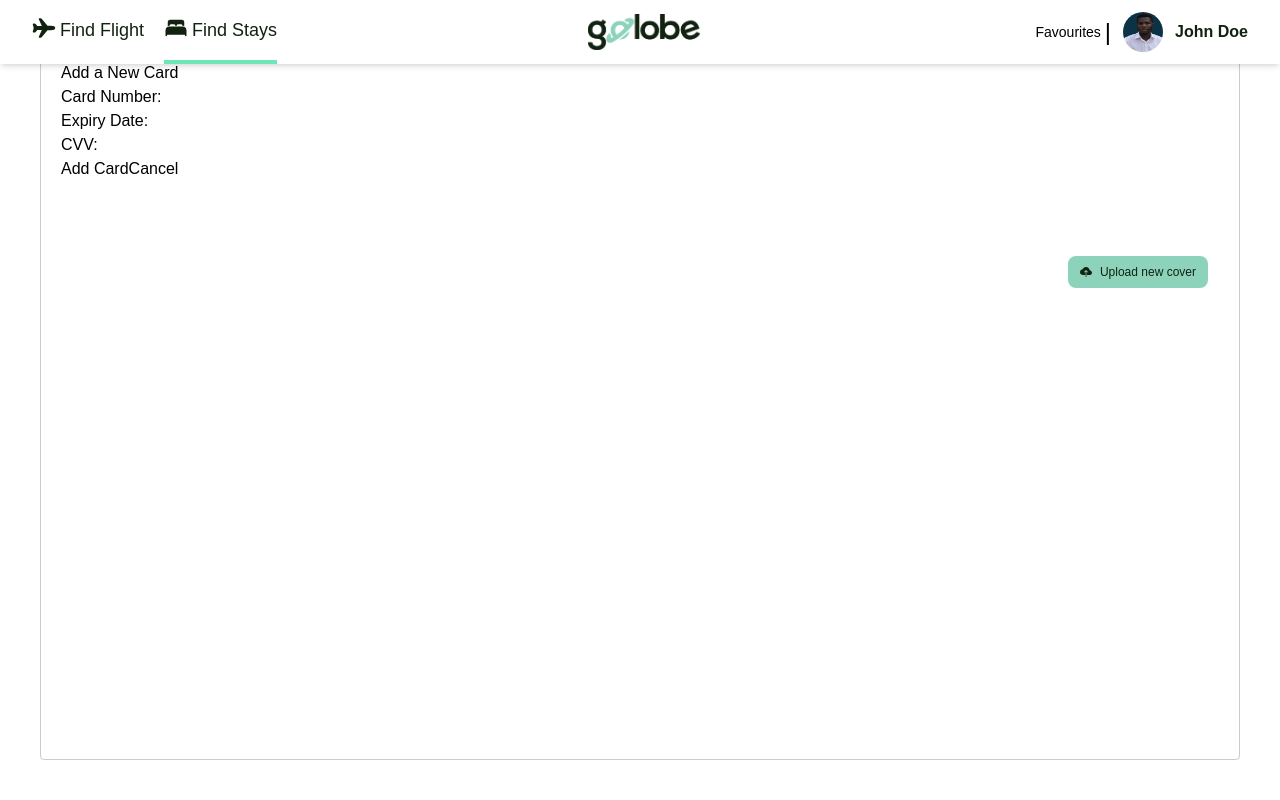
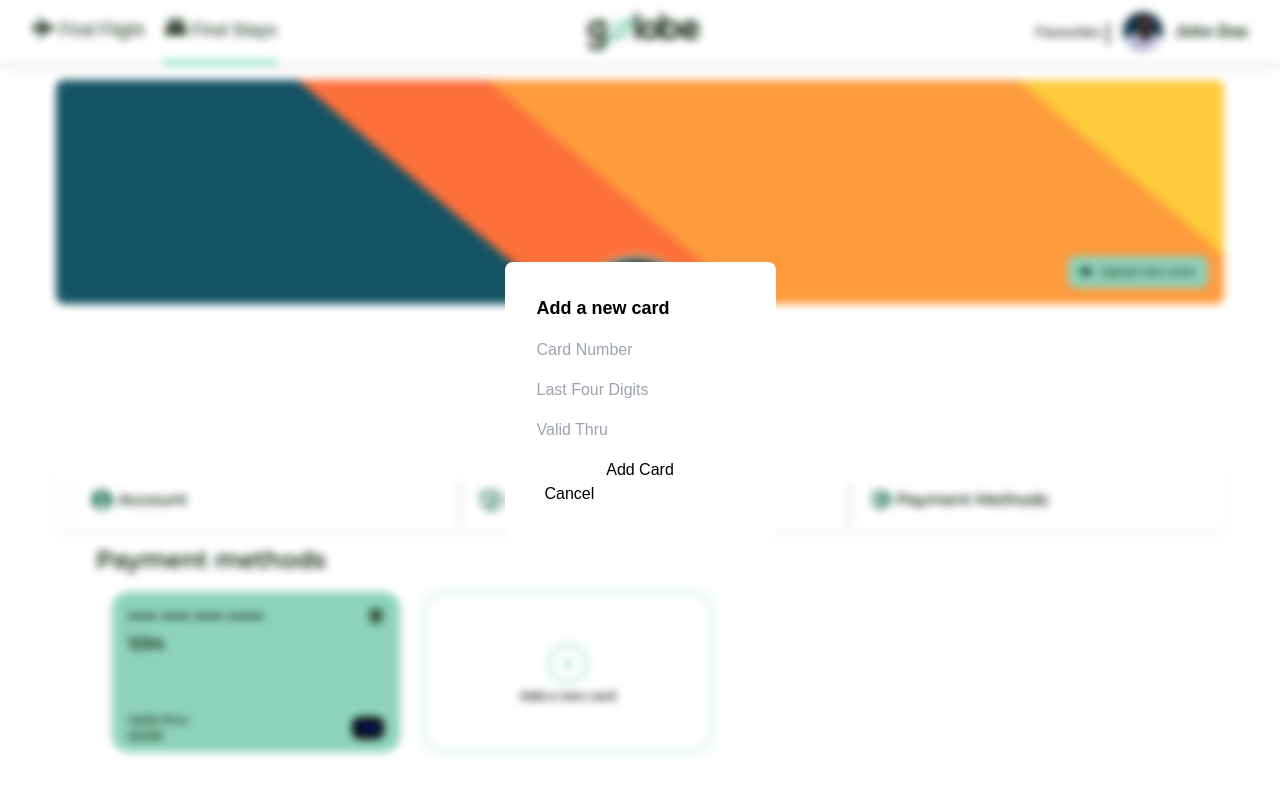
Before and after one commit to Heritagify/Travelling-Website, a React (Vite) app: page /account in a window 1280 px wide. Both pictures are taken after a click on the icon 568 px from the left and 664 px from the top of the page. Shown: the top 800 px of the page. Built offline with nearby package versions, Linux system fonts and the light colour scheme; some icons are missing; a web font is replaced by a local one.

Commit message:
modal displayed succesfully

```diff
--- a/src/AccounFlows/PaymentMethod.jsx
+++ b/src/AccounFlows/PaymentMethod.jsx
@@ -1,77 +1,88 @@
 import React, { useState } from 'react';
-import Modal from 'react-modal';
-import { IoTrashBinSharp } from "react-icons/io5";
-import { CiCirclePlus } from "react-icons/ci";
-import visa from "../assets/VISA-logo.png";
+import { IoTrashBinSharp } from 'react-icons/io5';
+import { CiCirclePlus } from 'react-icons/ci';
+import visa from '../assets/VISA-logo.png';
 
 const PaymentMethod = () => {
-  const [isModalOpen, setIsModalOpen] = useState(false);
+  const [showModal, setShowModal] = useState(false);
+  const [cards, setCards] = useState([
+    // Default card
+    {
+      number: '**** **** **** *****',
+      lastFourDigits: '1234',
+      validThru: '02/28',
+      brand: 'visa',
+    }
+  ]);
 
   const openModal = () => {
-    setIsModalOpen(true);
+    setShowModal(true);
   };
 
   const closeModal = () => {
-    setIsModalOpen(false);
+    setShowModal(false);
   };
 
-  const handleSubmit = (event) => {
-    event.preventDefault();
-    // Handle form submission logic here
-    closeModal(); // Close the modal after submission
+  const handleAddCard = (newCard) => {
+    // Add new card to the state
+    setCards([...cards, newCard]);
+    closeModal();
   };
 
   return (
     <div className='mx-24 my-3'>
       <h1 className='text-2xl font-semibold font-monts text-blackGreen'>Payment methods</h1>
       <div className='flex gap-6 mt-4 mx-4'>
-        <div className='h-40 w-72 bg-mintGreen text-blackGreen rounded-2xl space-y-14'>
+        {cards.map((card, index) => (
+          <div key={index} className='h-40 w-72 bg-mintGreen text-blackGreen rounded-2xl space-y-14'>
             <div className='flex justify-between m-4'>
               <div className='font-bold font-monts'>
-              <p>**** **** **** *****</p>
-              <p>1234</p>
+                <p>{card.number}</p>
+                <p>{card.lastFourDigits}</p>
               </div>
               <IoTrashBinSharp />
             </div>
             <div className='flex justify-between mx-4 items-center'>
               <div className='text-xs font-monts font-semibold'>
                 <p>Valid thru</p>
-              <p>02/28</p>
+                <p>{card.validThru}</p>
               </div>
-            <img src={visa} alt="Visa Logo" className='w-8 bg-black rounded-lg p-1'/>
+              <img src={visa} alt='visa Logo' className='w-8 bg-black rounded-lg p-1' />
             </div>
           </div>
+        ))}
 
         <div className='flex flex-col justify-center font-monts items-center border-2 border-dashed border-mintGreen h-40 w-72 rounded-2xl '>
-          <CiCirclePlus className='text-5xl text-mintGreen' onClick={openModal} />
+          <CiCirclePlus className='text-5xl text-mintGreen cursor-pointer' onClick={openModal} />
           <p className='text-xs font-semibold'>Add a new card</p>
         </div>
       </div>
 
-      <Modal
-        isOpen={isModalOpen}
-        onRequestClose={closeModal}
-        contentLabel="Add New Card Modal"
-      >
-        <h2>Add a New Card</h2>
-        <form onSubmit={handleSubmit}>
-          {/* Your form fields for adding a new card */}
-          <div>
-            <label htmlFor="cardNumber">Card Number:</label>
-            <input type="text" id="cardNumber" name="cardNumber" required />
+      {/* Modal */}
+      {showModal && (
+        <div className='fixed inset-0 z-50 flex items-center justify-center backdrop-filter backdrop-blur-sm'>
+          <div className='bg-white rounded-lg p-8'>
+            <h2 className='text-lg font-semibold mb-4'>Add a new card</h2>
+            <form onSubmit={(e) => {
+              e.preventDefault();
+              const form = e.target;
+              const formData = new FormData(form);
+              handleAddCard({
+                number: formData.get('cardNumber'),
+                lastFourDigits: formData.get('lastFourDigits'),
+                validThru: formData.get('validThru'),
+                brand: 'visa', // You might want to determine the brand dynamically
+              });
+            }} className='flex flex-col gap-4'>
+              <input type='text' name='cardNumber' placeholder='Card Number' className='input' />
+              <input type='text' name='lastFourDigits' placeholder='Last Four Digits' className='input' />
+              <input type='text' name='validThru' placeholder='Valid Thru' className='input' />
+              <button type='submit' className='btn btn-primary'>Add Card</button>
+            </form>
+            <button onClick={closeModal} className='btn btn-secondary ml-2'>Cancel</button>
           </div>
-          <div>
-            <label htmlFor="expiryDate">Expiry Date:</label>
-            <input type="text" id="expiryDate" name="expiryDate" required />
         </div>
-          <div>
-            <label htmlFor="cvv">CVV:</label>
-            <input type="text" id="cvv" name="cvv" required />
-          </div>
-          <button type="submit">Add Card</button>
-          <button type="button" onClick={closeModal}>Cancel</button>
-        </form>
-      </Modal>
+      )}
     </div>
   );
 };
```
Lines whose indentation alone changed are shown as unchanged.
